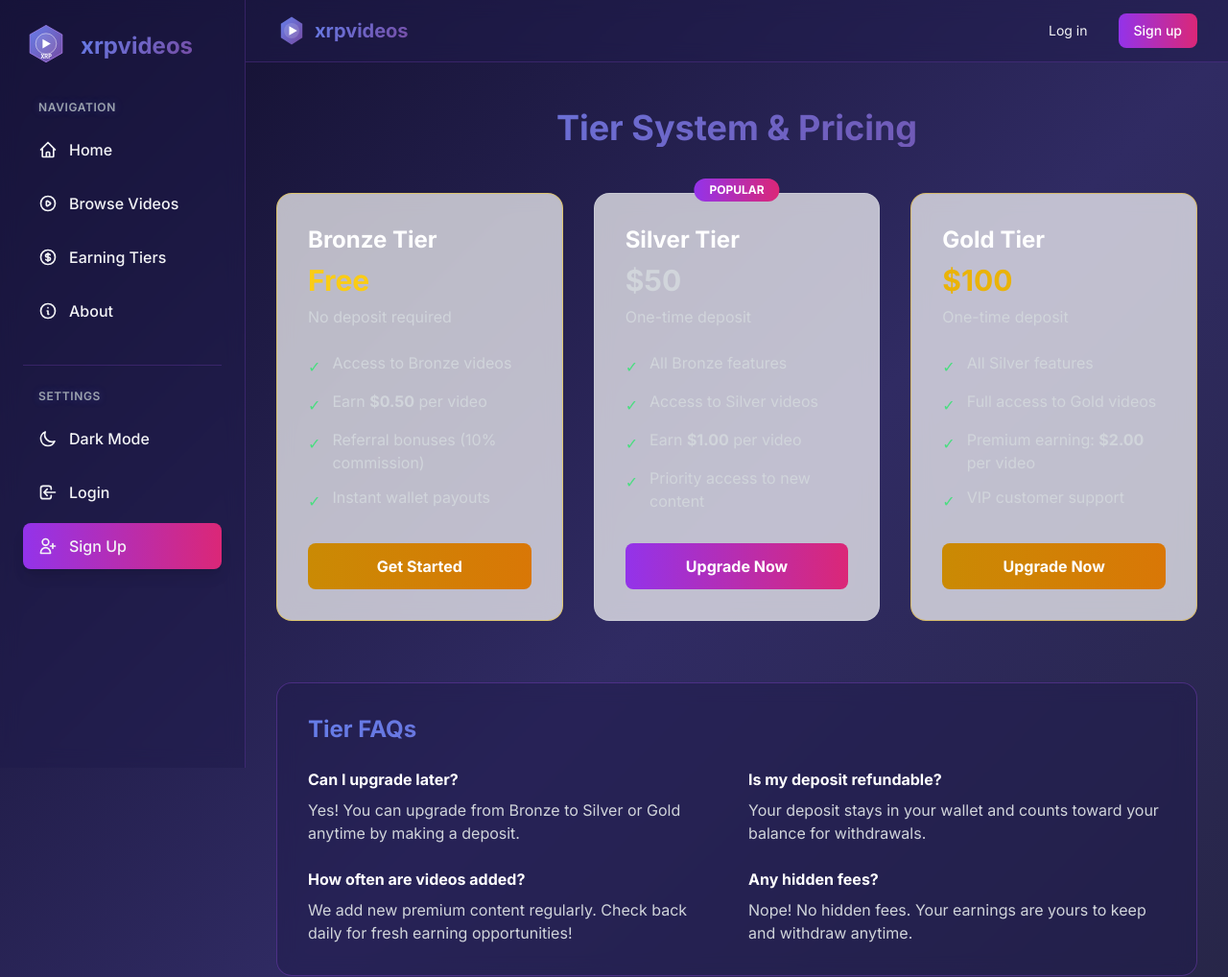
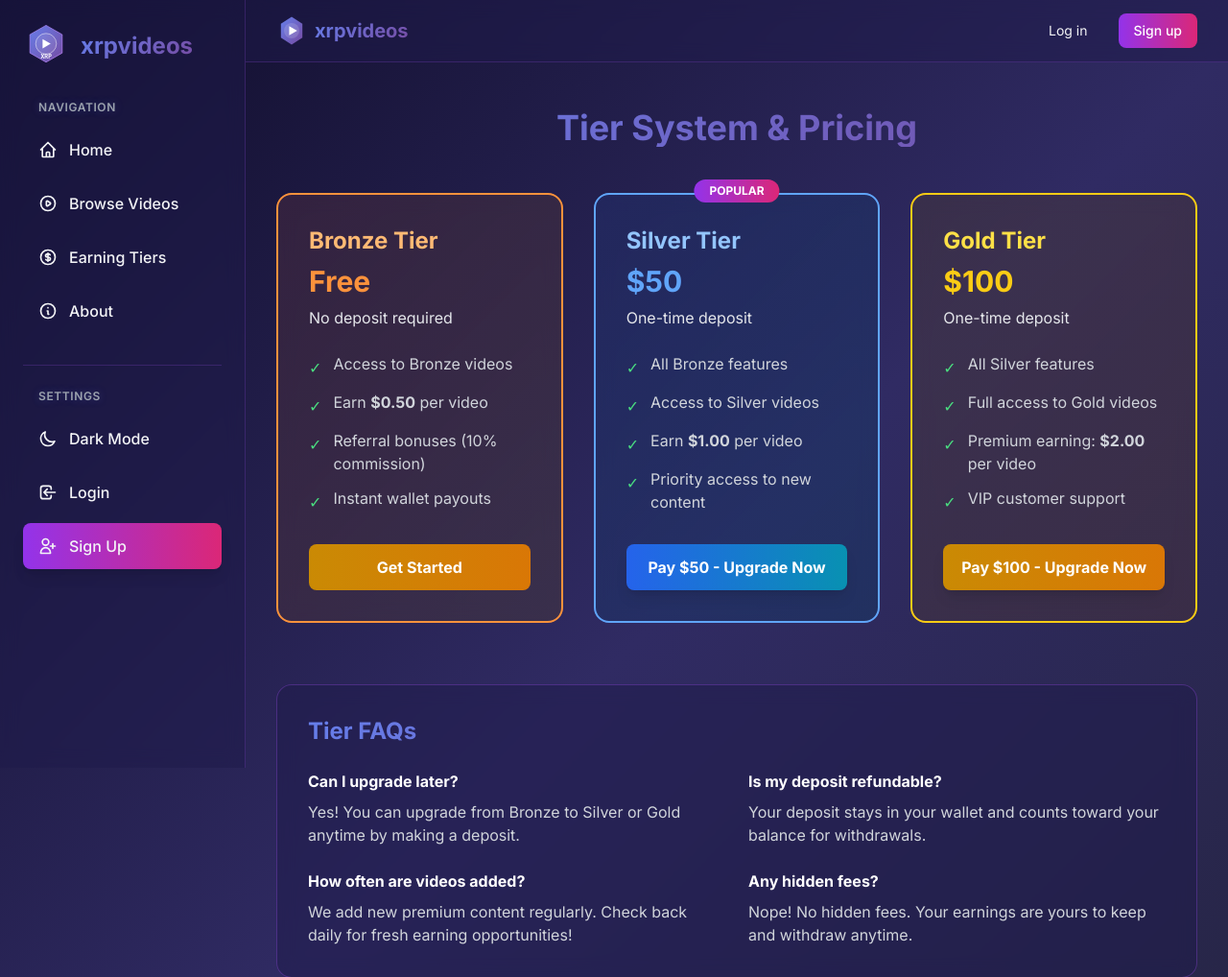
Before and after one commit to mainmesh/xrp_videos, a Django app: page /tiers/ in a window 1280 px wide. Shown: the top 1018 px of the page at 96% size. Run offline with Django 4.2, Linux system fonts and the light colour scheme; some libraries are stand-ins or nearby versions.

Commit message:
Improve tier container colors and add payment links

```diff
--- a/templates/tiers.html
+++ b/templates/tiers.html
@@ -5,10 +5,10 @@
 
   <div class="grid md:grid-cols-3 gap-8 mb-16">
     <!-- Bronze/Free Tier -->
-    <div class="glass-effect rounded-2xl p-8 border border-yellow-400/50 hover:shadow-2xl hover:shadow-yellow-400/30 transition">
-      <h3 class="text-2xl font-bold text-white mb-2">Bronze Tier</h3>
-      <p class="text-3xl font-bold text-yellow-400 mb-2">Free</p>
-      <p class="text-gray-300 mb-6">No deposit required</p>
+    <div class="dark-glass rounded-2xl p-8 border-2 border-orange-400 hover:shadow-2xl hover:shadow-orange-400/50 transition bg-gradient-to-br from-orange-500/10 to-yellow-500/10">
+      <h3 class="text-2xl font-bold text-orange-300 mb-2">Bronze Tier</h3>
+      <p class="text-3xl font-bold text-orange-400 mb-2">Free</p>
+      <p class="text-gray-200 mb-6">No deposit required</p>
 
       <ul class="space-y-3 text-gray-300 mb-8">
         <li class="flex items-start gap-3">
@@ -35,13 +35,13 @@
     </div>
 
     <!-- Silver Tier -->
-    <div class="glass-effect rounded-2xl p-8 border border-gray-300/50 hover:shadow-2xl hover:shadow-gray-300/30 transition relative">
+    <div class="dark-glass rounded-2xl p-8 border-2 border-blue-400 hover:shadow-2xl hover:shadow-blue-400/50 transition relative bg-gradient-to-br from-blue-500/10 to-cyan-500/10">
       <div class="absolute -top-4 left-1/2 -translate-x-1/2 px-4 py-1 bg-gradient-to-r from-purple-600 to-pink-600 text-white text-xs font-bold rounded-full">
         POPULAR
       </div>
-      <h3 class="text-2xl font-bold text-white mb-2">Silver Tier</h3>
-      <p class="text-3xl font-bold text-gray-300 mb-2">$50</p>
-      <p class="text-gray-300 mb-6">One-time deposit</p>
+      <h3 class="text-2xl font-bold text-blue-300 mb-2">Silver Tier</h3>
+      <p class="text-3xl font-bold text-blue-400 mb-2">$50</p>
+      <p class="text-gray-200 mb-6">One-time deposit</p>
 
       <ul class="space-y-3 text-gray-300 mb-8">
         <li class="flex items-start gap-3">
@@ -62,16 +62,16 @@
         </li>
       </ul>
 
-      <a href="{% url 'accounts:deposit' %}" class="w-full block text-center px-4 py-3 bg-gradient-to-r from-purple-600 to-pink-600 hover:from-purple-500 hover:to-pink-500 text-white font-bold rounded-lg transition">
-        Upgrade Now
+      <a href="{% url 'accounts:deposit' %}?tier=silver&amount=50" class="w-full block text-center px-4 py-3 bg-gradient-to-r from-blue-600 to-cyan-600 hover:from-blue-500 hover:to-cyan-500 text-white font-bold rounded-lg transition shadow-lg">
+        Pay $50 - Upgrade Now
       </a>
     </div>
 
     <!-- Gold Tier -->
-    <div class="glass-effect rounded-2xl p-8 border border-yellow-500/50 hover:shadow-2xl hover:shadow-yellow-500/30 transition">
-      <h3 class="text-2xl font-bold text-white mb-2">Gold Tier</h3>
-      <p class="text-3xl font-bold text-yellow-500 mb-2">$100</p>
-      <p class="text-gray-300 mb-6">One-time deposit</p>
+    <div class="dark-glass rounded-2xl p-8 border-2 border-yellow-400 hover:shadow-2xl hover:shadow-yellow-400/50 transition bg-gradient-to-br from-yellow-500/10 to-amber-500/10">
+      <h3 class="text-2xl font-bold text-yellow-300 mb-2">Gold Tier</h3>
+      <p class="text-3xl font-bold text-yellow-400 mb-2">$100</p>
+      <p class="text-gray-200 mb-6">One-time deposit</p>
 
       <ul class="space-y-3 text-gray-300 mb-8">
         <li class="flex items-start gap-3">
@@ -92,8 +92,8 @@
         </li>
       </ul>
 
-      <a href="{% url 'accounts:deposit' %}" class="w-full block text-center px-4 py-3 bg-gradient-to-r from-yellow-600 to-amber-600 hover:from-yellow-500 hover:to-amber-500 text-white font-bold rounded-lg transition">
-        Upgrade Now
+      <a href="{% url 'accounts:deposit' %}?tier=gold&amount=100" class="w-full block text-center px-4 py-3 bg-gradient-to-r from-yellow-600 to-amber-600 hover:from-yellow-500 hover:to-amber-500 text-white font-bold rounded-lg transition shadow-lg">
+        Pay $100 - Upgrade Now
       </a>
     </div>
   </div>
```
Also changed, not shown: templates/home.html (+15 -15 lines).
